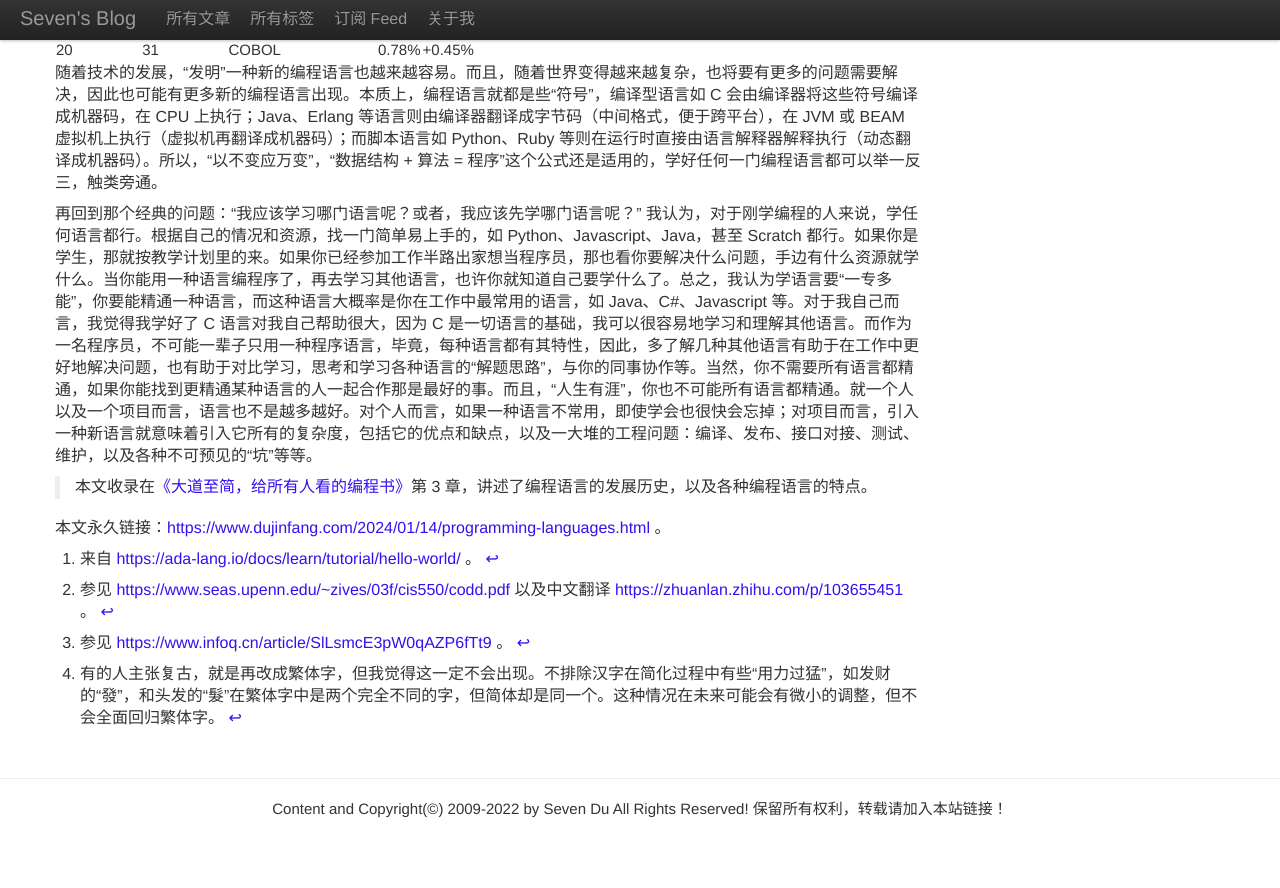
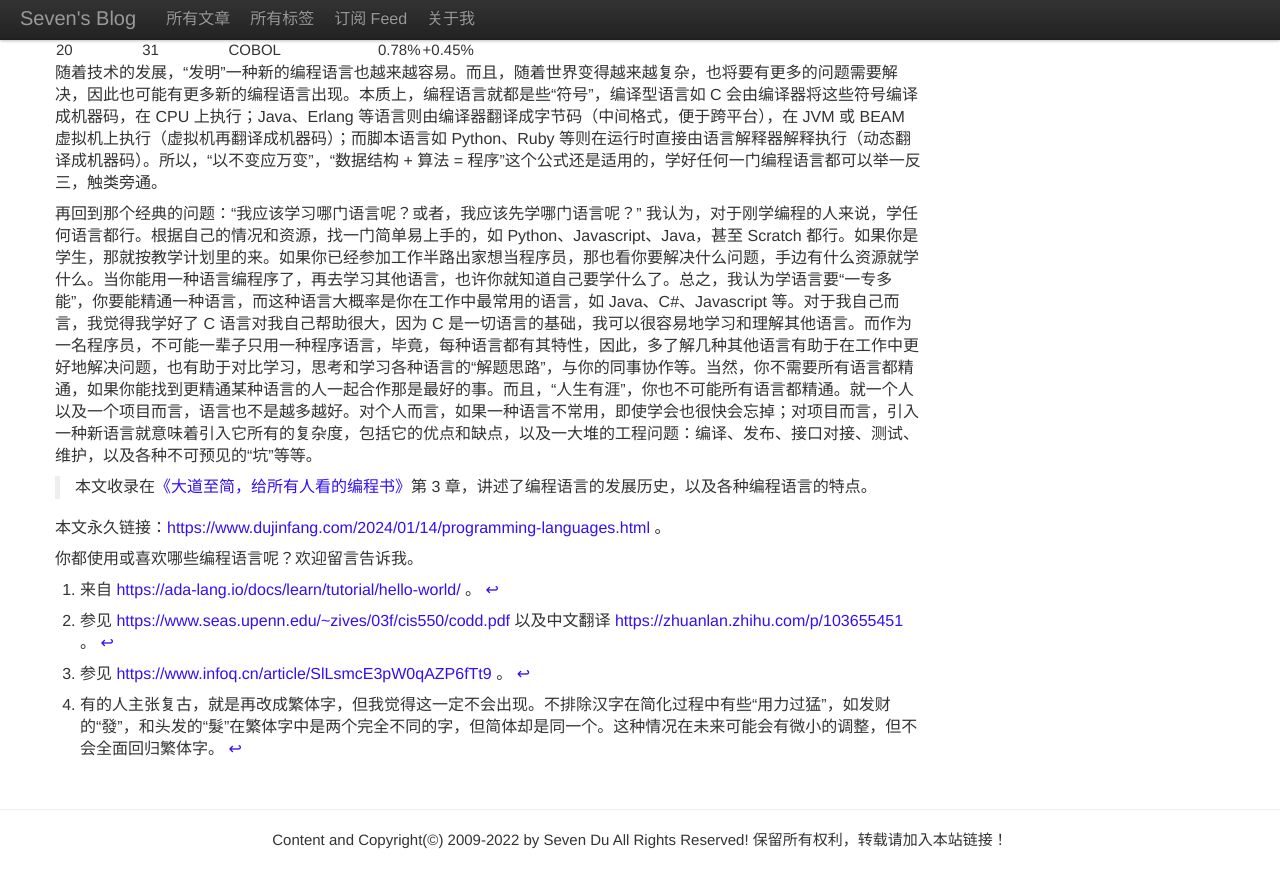
Before and after one commit to seven1240/seven1240.github.com, a Jekyll site: the page built from _posts/2024-01-14-programming-languages.md, in a window 1280 px wide and 900 px high, scrolled down 9159 px. Shown: the top 888 px of the window. Built offline with Jekyll 4.4.1, drawn with Linux system fonts in a browser that asks for light colours.

Commit message:
question

```diff
--- a/_posts/2024-01-14-programming-languages.md
+++ b/_posts/2024-01-14-programming-languages.md
@@ -192,3 +192,5 @@ MoonBit 是由前 OCaml 核心团队开发成员、ReScript 作者张宏波带
 > 本文收录在[《大道至简，给所有人看的编程书》](https://book.dujinfang.com/2023/12/07/dead-simple.html?f=langs)第 3 章，讲述了编程语言的发展历史，以及各种编程语言的特点。
 
 本文永久链接：<https://www.dujinfang.com/2024/01/14/programming-languages.html> 。
+
+你都使用或喜欢哪些编程语言呢？欢迎留言告诉我。
```
